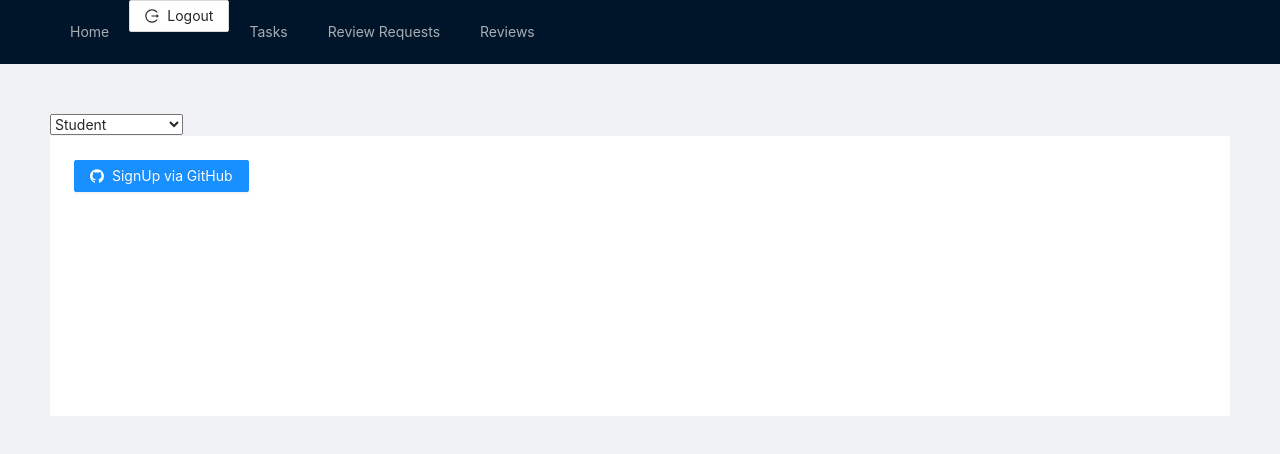
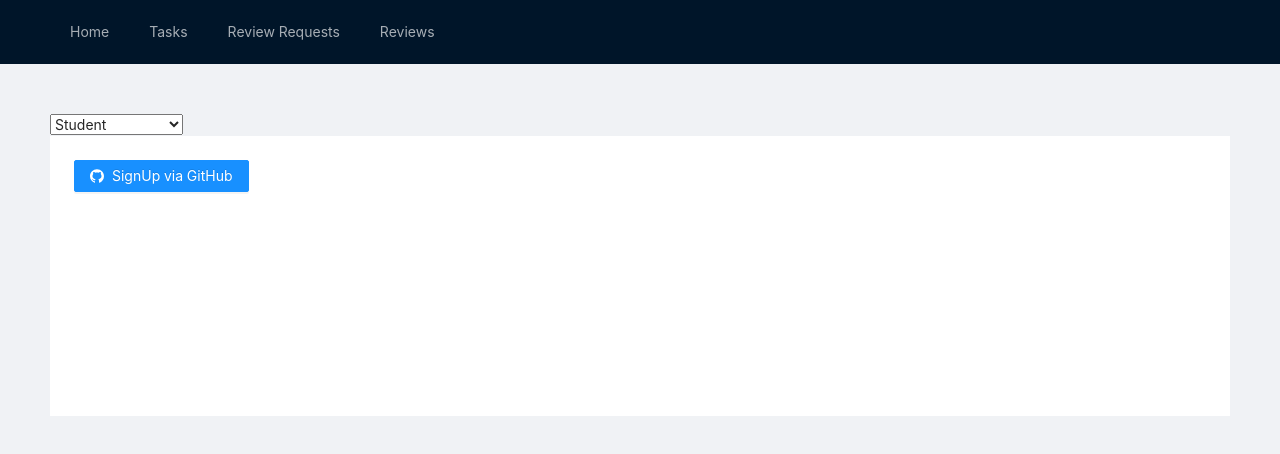
Before and after one commit to lp-msarchitect/x-check-app, a React (Create React App) app: page /login in a window 1280 px wide. Shown: the top 454 px of the page. Built offline with nearby package versions, Linux system fonts and the light colour scheme.

Commit message:
feat: hide logout when user is logined

```diff
--- a/src/components/Logout/Logout.tsx
+++ b/src/components/Logout/Logout.tsx
@@ -1,16 +1,18 @@
 import React, { useState } from 'react';
 import { Button } from 'antd';
 import { LogoutOutlined } from '@ant-design/icons';
-import { useDispatch } from 'react-redux';
+import { useDispatch, useSelector } from 'react-redux';
 import { ThunkDispatch } from 'redux-thunk';
 import { AnyAction } from 'redux';
 import { Redirect } from 'react-router-dom';
 import { logoutUser } from '../../actions';
-import { User } from '../../models/data-models';
+import { Auth, User } from '../../models/data-models';
+import { AppReduxState } from '../../models/redux-models';
 
 type AppDispatch = ThunkDispatch<User, void, AnyAction>;
 
 const Logout = (): JSX.Element => {
+  const { githubId } = useSelector<AppReduxState, Auth>((state) => state.auth);
   const dispatch: AppDispatch = useDispatch();
 
   const [isRedirect, setIsRedirect] = useState(false);
@@ -23,9 +25,11 @@ const Logout = (): JSX.Element => {
   return (
     <>
       {isRedirect ? <Redirect to="/login" /> : null}
-      <Button icon={<LogoutOutlined />} onClick={logOutHandler}>
-        Logout
-      </Button>
+      {githubId ? (
+        <Button icon={<LogoutOutlined />} onClick={logOutHandler}>
+          Logout
+        </Button>
+      ) : null}
     </>
   );
 };
```
